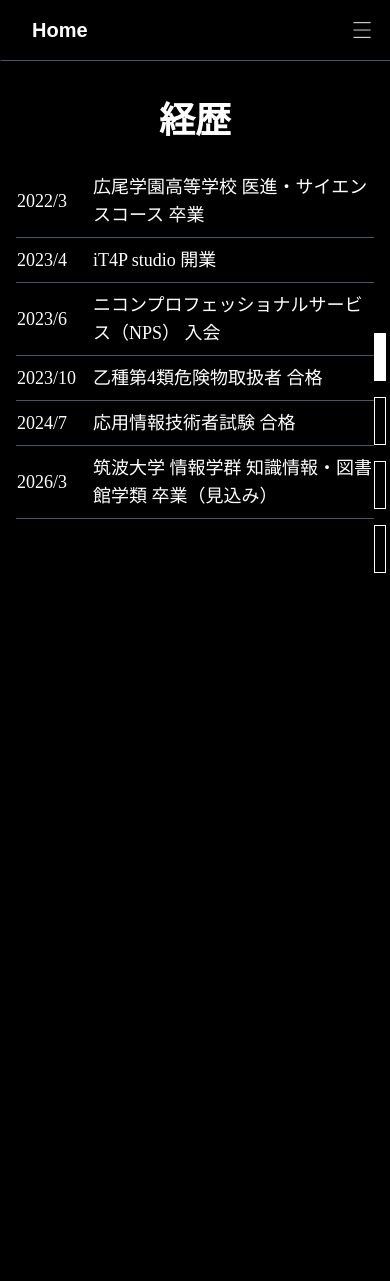
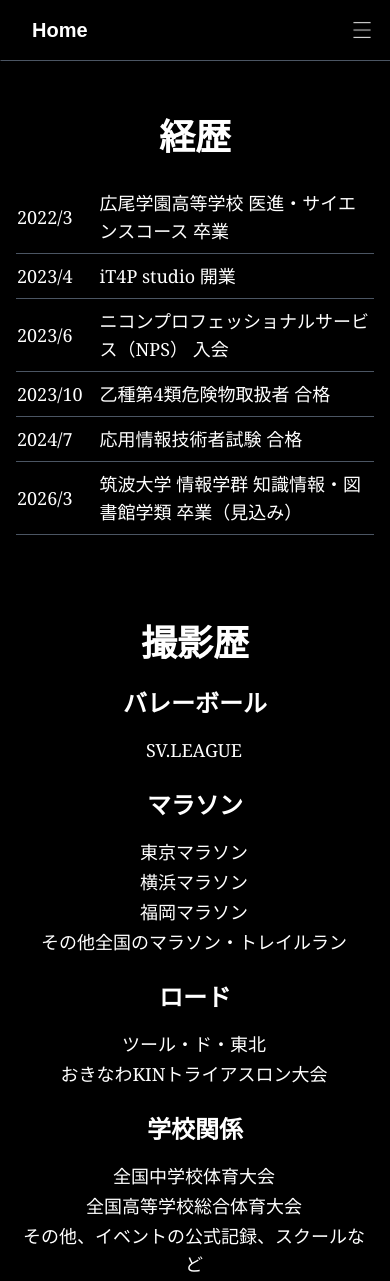
Before and after one commit to iT4P-studio/portfolio, a Next.js app: page /about in a window 390 px wide. Shown: the top 1281 px of the page. Before the commit the page ends 845 px from the top, so only its background shows below. Built offline with nearby package versions, Linux system fonts and the light colour scheme.

Commit message:
mobile view

```diff
--- a/app/about/page.js
+++ b/app/about/page.js
@@ -5,44 +5,41 @@ import { motion, AnimatePresence } from "framer-motion";
 import Image from "next/image";
 import ReactGA from "react-ga4";
 
-// セクションタイトルを定義
+// セクションタイトル
 const sectionTitles = ["経歴", "撮影歴", "所有機材", "Links"];
-// セクションコンポーネントの配列（キー付き）
-const sections = [
-  <CareerSection key="career" />,
-  <HistorySection key="history" />,
-  <EquipmentSection key="equipment" />,
-  <LinksSection key="links" />,
+
+// データ定義
+const careerData = [
+  ["2022/3", "広尾学園高等学校 医進・サイエンスコース 卒業"],
+  ["2023/4", "iT4P studio 開業"],
+  ["2023/6", "ニコンプロフェッショナルサービス（NPS） 入会"],
+  ["2023/10", "乙種第4類危険物取扱者 合格"],
+  ["2024/7", "応用情報技術者試験 合格"],
+  ["2026/3", "筑波大学 情報学群 知識情報・図書館学類 卒業（見込み）"],
+];
+const historyGroups = [
+  { period: "バレーボール", items: ["SV.LEAGUE"] },
+  { period: "マラソン", items: [
+      "東京マラソン", "横浜マラソン", "福岡マラソン", "その他全国のマラソン・トレイルラン"
+    ]
+  },
+  { period: "ロード", items: ["ツール・ド・東北", "おきなわKINトライアスロン大会"] },
+  { period: "学校関係", items: [
+      "全国中学校体育大会", "全国高等学校総合体育大会", "その他、イベントの公式記録、スクールなど"
+    ]
+  }
+];
+const equipmentCategories = [
+  { category: "カメラ", items: ["Nikon Z9", "Nikon Z8", "Nikon Z6"] },
+  { category: "レンズ", items: ["Z24-70mm F4", "Z70-200mm F2.8/S", "Z50mm f1.2/S"] },
+  { category: "自動車", items: ["GR86"] },
+];
+const iconLinks = [
+  { href: "https://xn--19ja1fb.xn--q9jyb4c/#home", icon: "/images/icons/friend1.png", alt: "Friend1" },
+  { href: "https://iorin.io/", icon: "/images/icons/friend2.png", alt: "Friend2" },
 ];
 
-const historyGroups = [
-  {
-    period: "バレーボール",
-    items: ["SV.LEAGUE"],
-  },
-  {
-    period: "マラソン",
-    items: [
-      "東京マラソン",
-      "横浜マラソン",
-      "福岡マラソン",
-      "その他全国のマラソン・トレイルラン",
-    ],
-  },
-  {
-    period: "ロード",
-    items: ["ツール・ド・東北", "おきなわKINトライアスロン大会"],
-  },
-  {
-    period: "学校関係",
-    items: [
-      "全国中学校体育大会",
-      "全国高等学校総合体育大会",
-      "各種企業・政府関係イベントの公式記録、スクールなど",
-    ],
-  },
-];
-
+// ウィンドウ幅取得フック
 function useWindowSize() {
   const [width, setWidth] = useState(0);
   useEffect(() => {
@@ -54,217 +51,177 @@ function useWindowSize() {
   return width;
 }
 
+// メインコンポーネント
 export default function AboutPage() {
-  const [sectionIndex, setSectionIndex] = useState(0);
-  const wheelLock = useRef(false);
-
   const width = useWindowSize();
   const isSP = width > 0 && width < 640;
 
-  const goNext = useCallback(() => {
-    setSectionIndex((prev) => Math.min(prev + 1, sectionTitles.length - 1));
-  }, []);
-
-  const goPrev = useCallback(() => {
-    setSectionIndex((prev) => Math.max(prev - 1, 0));
-  }, []);
-
+  // Google Analytics
   useEffect(() => {
     ReactGA.initialize("G-GVJZVJ676G");
     ReactGA.send("pageview");
   }, []);
 
+  return isSP ? <MobileView /> : <DesktopView />;
+}
+
+// モバイル版: 縦積み
+function MobileView() {
+  return (
+    <main className="bg-black text-white font-serif">
+      <section className="py-8 px-4"><CareerSection /></section>
+      <section className="py-8 px-4"><HistorySection /></section>
+      <section className="py-8 px-4"><EquipmentSection /></section>
+      <section className="py-8 px-4"><LinksSection /></section>
+    </main>
+  );
+}
+// デスクトップ版: スライド切替
+function DesktopView() {
+  const [index, setIndex] = useState(0);
+  const wheelLock = useRef(false);
+  const touchY = useRef(0);
+  const total = sectionTitles.length;
+
+  const goNext = useCallback(() => setIndex(i => Math.min(i + 1, total - 1)), [total]);
+  const goPrev = useCallback(() => setIndex(i => Math.max(i - 1, 0)), []);
+
+  // ホイールイベント
   useEffect(() => {
-    const handleWheel = (e) => {
+    const onWheel = e => {
       e.preventDefault();
       if (wheelLock.current) return;
-      if (e.deltaY > 0) goNext();
-      else if (e.deltaY < 0) goPrev();
+      e.deltaY > 0 ? goNext() : goPrev();
       wheelLock.current = true;
-      setTimeout(() => {
-        wheelLock.current = false;
-      }, 1000);
+      setTimeout(() => (wheelLock.current = false), 1000);
     };
-    window.addEventListener("wheel", handleWheel, { passive: false });
-    return () => window.removeEventListener("wheel", handleWheel);
+    window.addEventListener("wheel", onWheel, { passive: false });
+    return () => window.removeEventListener("wheel", onWheel);
   }, [goNext, goPrev]);
+
+  // タッチ操作
+  const handleStart = e => (touchY.current = e.touches[0].clientY);
+  const handleMove = e => {
+    const delta = touchY.current - e.touches[0].clientY;
+    if (Math.abs(delta) < 50 || wheelLock.current) return;
+    delta > 0 ? goNext() : goPrev();
+    wheelLock.current = true;
+    setTimeout(() => (wheelLock.current = false), 1000);
+  };
 
   return (
     <main
       className="relative bg-black text-white w-screen overflow-hidden"
       style={{ height: "calc(100vh - 60px)", fontFamily: "serif" }}
+      onTouchStart={handleStart}
+      onTouchMove={handleMove}
     >
       <AnimatePresence mode="wait">
-        <motion.section
-          key={sectionIndex}
+        <motion.div
+          key={index}
           className="absolute inset-0 flex items-start justify-center"
           initial={{ opacity: 0 }}
           animate={{ opacity: 1 }}
           exit={{ opacity: 0 }}
           transition={{ duration: 0.7 }}
         >
-          {sections[sectionIndex]}
-        </motion.section>
+          {{
+            0: <CareerSection />,
+            1: <HistorySection />,
+            2: <EquipmentSection />,
+            3: <LinksSection />
+          }[index]}
+        </motion.div>
       </AnimatePresence>
-
-      <nav
-        aria-label="セクションナビゲーション"
-        className="absolute right-1 top-1/2 -translate-y-1/2 flex flex-col space-y-4 items-end"
-      >
-        {sectionTitles.map((title, idx) => {
-          const isActive = sectionIndex === idx;
-          return (
-            <button
-              key={idx}
-              className="flex items-center focus:outline-none"
-              onClick={() => setSectionIndex(idx)}
-              aria-current={isActive ? "true" : undefined}
-            >
-              {!isSP && (
-                <span
-                  className={
-                    isActive ? "mr-2 text-white" : "mr-2 text-gray-400"
-                  }
-                >
-                  {title}
-                </span>
-              )}
-              <span
-                className={`w-3 h-12 border border-white block ${
-                  isActive ? "bg-white" : "bg-black"
-                }`}
-              />
-            </button>
-          );
-        })}
+      <nav className="absolute right-1 top-1/2 -translate-y-1/2 flex flex-col space-y-4 items-end">
+        {sectionTitles.map((t, i) => (
+          <button
+            key={i}
+            className="flex items-center focus:outline-none"
+            onClick={() => setIndex(i)}
+          >
+            <span className={index === i ? "mr-2 text-white" : "mr-2 text-gray-400"}>
+              {t}
+            </span>
+            <span
+              className={`w-3 h-12 border border-white ${index === i ? "bg-white" : "bg-black"}`}
+            />
+          </button>
+        ))}
       </nav>
     </main>
   );
 }
 
+// セクションコンポーネント定義
 function CareerSection() {
-  const careerData = [
-    ["2022/3", "広尾学園高等学校 医進・サイエンスコース 卒業"],
-    ["2023/4", "iT4P studio 開業"],
-    ["2023/6", "ニコンプロフェッショナルサービス（NPS） 入会"],
-    ["2023/10", "乙種第4類危険物取扱者 合格"],
-    ["2024/7", "応用情報技術者試験 合格"],
-    ["2026/3", "筑波大学 情報学群 知識情報・図書館学類 卒業（見込み）"],
-  ];
-
   return (
-    <section className="p-4">
+    <div>
       <h2 className="text-4xl font-bold my-6 text-center">経歴</h2>
       <table className="mx-auto w-full max-w-2xl text-lg">
         <tbody>
-          {careerData.map(([time, event], i) => (
-            <tr key={i} className="border-b border-gray-600">
+          {careerData.map(([time, txt], idx) => (
+            <tr key={idx} className="border-b border-gray-600">
               <td className="py-2 pr-4 text-left">{time}</td>
-              <td className="py-2 text-left">{event}</td>
+              <td className="py-2 text-left">{txt}</td>
             </tr>
           ))}
         </tbody>
       </table>
-    </section>
+    </div>
   );
 }
 
 function HistorySection() {
   return (
-    <section className="p-4">
+    <div>
       <h2 className="text-4xl font-bold text-center mt-6">撮影歴</h2>
       <table className="mx-auto w-full max-w-2xl text-lg">
         <tbody>
-          {historyGroups.map((group) => (
-            <React.Fragment key={group.period}>
+          {historyGroups.map((grp, gi) => (
+            <React.Fragment key={gi}>
               <tr>
-                <td
-                  colSpan={2}
-                  className="pt-6 pb-4 text-2xl font-semibold text-center"
-                >
-                  {group.period}
-                </td>
+                <td colSpan={2} className="pt-6 pb-4 text-2xl font-semibold text-center">{grp.period}</td>
               </tr>
-              {group.items.map((subject, i) => (
-                <tr key={i} className="border-none">
-                  <td className="text-lg text-center">{subject}</td>
-                  <td className="text-lg text-left">{/* 空欄 */}</td>
+              {grp.items.map((it, ii) => (
+                <tr key={ii} className="border-none">
+                  <td className="text-lg text-center">{it}</td>
+                  <td className="text-lg text-left" />
                 </tr>
               ))}
             </React.Fragment>
           ))}
         </tbody>
       </table>
-    </section>
+    </div>
   );
 }
 
 function EquipmentSection() {
-  const categories = [
-    { category: "カメラ", items: ["Nikon Z9", "Nikon Z8", "Nikon Z6"] },
-    {
-      category: "レンズ",
-      items: [
-        "Z24-70mm F4",
-        "Z70-200mm F2.8/S",
-        "Z50mm f1.2/S",
-        "Z26/2.8",
-        "Z テレコンバーター TC-2.0x",
-        "AF-S Fisheye 8-15/3.5-4.5E",
-      ],
-    },
-    { category: "自動車", items: ["GR86"] },
-  ];
-
   return (
-    <section className="p-4">
-      <h2 className="text-4xl font-bold my-6 text-center">所有機材</h2>
-      {categories.map((cat, i) => (
-        <div key={i} className="mb-6 text-lg text-center">
-          <h4 className="text-2xl font-semibold mb-2 whitespace-nowrap">
-            {cat.category}
-          </h4>
-          {cat.items.map((item, j) => (
-            <p key={j} className="whitespace-nowrap">
-              {item}
-            </p>
-          ))}
+    <div>
+      <h2 className="text-4xl font-bold mb-6 text-center">所有機材</h2>
+      {equipmentCategories.map((cat, ci) => (
+        <div key={ci} className="mb-6 text-lg text-center">
+          <h4 className="text-2xl font-semibold mb-2 whitespace-nowrap">{cat.category}</h4>
+          {cat.items.map((it, ii) => <p key={ii} className="whitespace-nowrap">{it}</p>)}
         </div>
       ))}
-    </section>
+    </div>
   );
 }
 
 function LinksSection() {
-  const iconLinks = [
-    {
-      href: "https://xn--19ja1fb.xn--q9jyb4c/#home",
-      icon: "/images/icons/friend1.png",
-      alt: "Friend1",
-    },
-    {
-      href: "https://iorin.io/",
-      icon: "/images/icons/friend2.png",
-      alt: "Friend2",
-    },
-  ];
-
   return (
-    <section className="p-4">
-      <h2 className="text-4xl font-bold my-6 text-center">Links</h2>
-      <div className="flex gap-11 justify-center items-center">
-        {iconLinks.map((lk, i) => (
-          <a
-            key={i}
-            href={lk.href}
-            target="_blank"
-            rel="noopener noreferrer"
-            className="hover:opacity-80 transition"
-          >
-            <Image src={lk.icon} alt={lk.alt} width={100} height={100} />
+    <div>
+      <h2 className="text-4xl font-bold mb-6 text-center">Links</h2>
+      <div className="flex gap-8 justify-center items-center">
+        {iconLinks.map((lk, li) => (
+          <a key={li} href={lk.href} target="_blank" rel="noopener noreferrer" className="hover:opacity-80 transition">
+            <Image src={lk.icon} alt={lk.alt} width={64} height={64} />
           </a>
         ))}
       </div>
-    </section>
+    </div>
   );
 }
```
